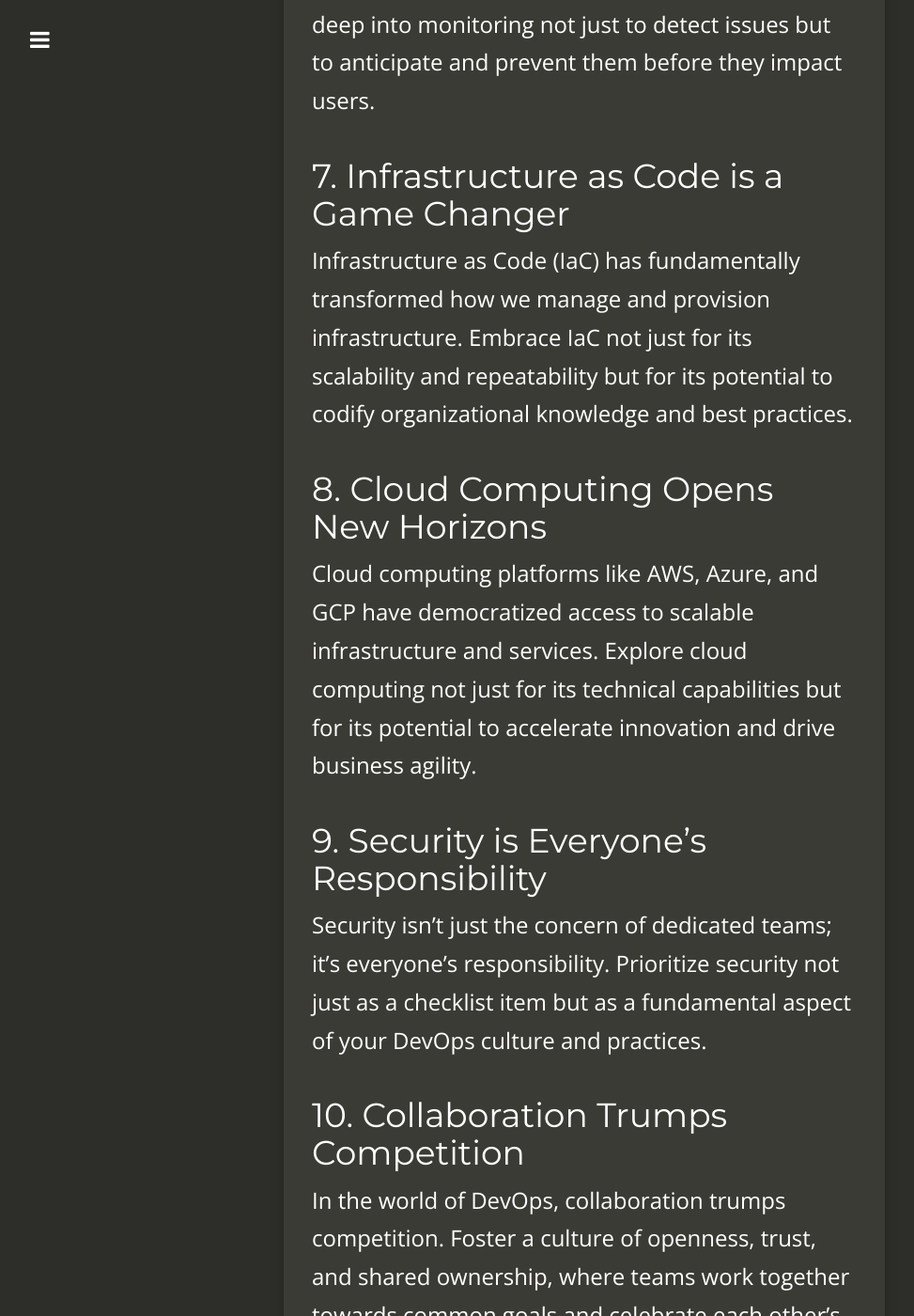
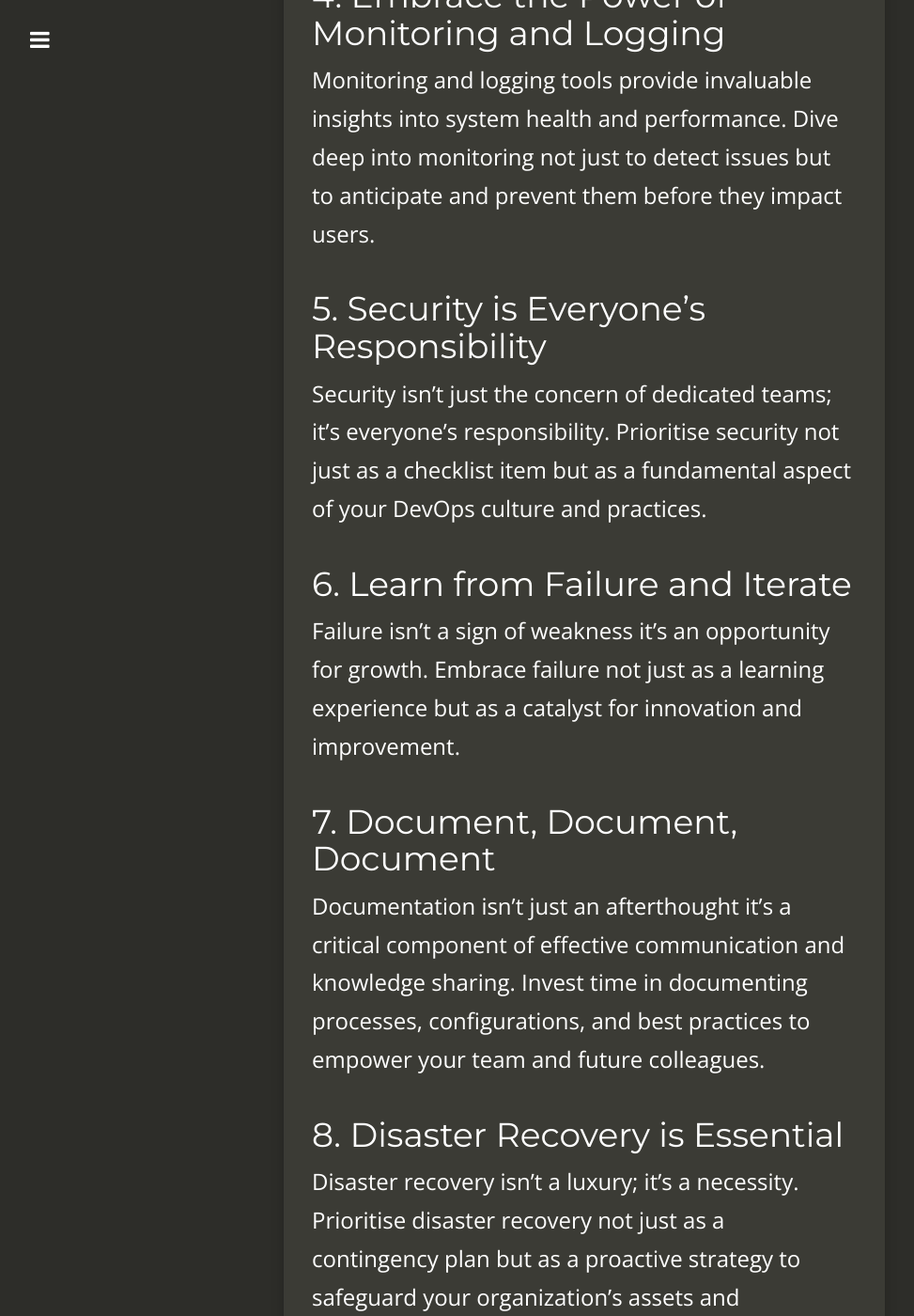
Before and after one commit to Manas-kashyap/Manas-kashyap.github.io, a Jekyll site: the page built from _posts/2024-02-01-DevOps-learning.md, in a window 1280 px wide and 1400 px high, scrolled down 2838 px. Shown: the whole window at 94% size, without its empty margins (18-991 px from the left). Built offline with Jekyll 4.4.1, drawn with Linux system fonts in a browser that asks for light colours; nearby versions of some CDN libraries; comment, search, counter and statistics services are not loaded; some of the changed text lies outside the part shown.

Commit message:
latest commit , this time just 10 points

```diff
--- a/_posts/2024-02-01-DevOps-learning.md
+++ b/_posts/2024-02-01-DevOps-learning.md
@@ -1,6 +1,6 @@
 ---
 layout:     post
-title:      20 Things to know about DevOps
+title:      DevOps Insights || Learnings from 4 Years in the Field
 date:       2024-02-01 14:00:00
 author:     Manas kashyap
 summary:    It's a summary of what i feel an aspiring DevOps Engineer should know
@@ -16,11 +16,15 @@ tags:
  - CI/CD
 ---
 
-In this Blog, I will be sharing my experience and a look back of my journey as a DevOps Engineer and what i feel an aspiring DevOps Engineer should know about.
+Hey there! If you're in college and dreaming of becoming a DevOps Engineer, then guess what? This blog is tailor-made just for you!
 
-# 20 Things Every Aspiring DevOps Engineer Should Know: Insights from My Journey
+Imagine this: you're sitting in your dorm room or library, flipping through textbooks, wondering where to start on your DevOps journey. Well, you're in luck because I've been there, done that, and I'm here to guide you through it all.
 
-As I reflect on my journey as a DevOps engineer, I've encountered various experiences that have shaped my understanding and approach to this dynamic field. Here are 20 essential things I've learned along the way, infused with personal insights and principles:
+**<u>On January 20th, 2024, I celebrated a significant milestone in my career as a DevOps Engineer—I completed four years in this exciting field! So, I'm not just talking the talk I've walked the walk.</u>**
+
+As I reflect on my journey as a DevOps engineer, I've encountered various experiences that have shaped my understanding and approach to this dynamic field. Here are 10 essential things I've learned along the way, infused with personal insights and principles:
+
+# 10 Things Every Aspiring DevOps Engineer Should Know: Insights from My Journey
 
 ## 1. Embrace the DevOps Philosophy
 
@@ -30,77 +34,41 @@ Embracing DevOps isn't just about adopting new tools; it's about fostering a cul
 
 Version control systems like Git have been my faithful companions throughout my DevOps journey. Understanding Git isn't just about mastering commands; it's about appreciating the power of collaboration and version history in software development.
 
-## 3. Automation is the Key
+## 3. Automation is the Key (Master CI/CD Pipelines)
 
 Automation has been the cornerstone of my DevOps practices. From automating repetitive tasks to orchestrating complex workflows, automation frees up time for innovation and ensures consistency across environments.
 
-## 4. Containerization is Transformative
-
-Containerization technologies like Docker have revolutionized how we build, ship, and run applications. Delve into containerization not just for its technical merits but for its potential to streamline development and deployment workflows.
-
-## 5. Master CI/CD Pipelines
-
 Continuous Integration and Continuous Delivery (CI/CD) pipelines are the arteries of modern software development. Learning to build robust pipelines isn't just about configuring tools; it's about fostering a culture of rapid feedback and iteration.
 
-## 6. Embrace the Power of Monitoring and Logging
+## 4. Embrace the Power of Monitoring and Logging
 
 Monitoring and logging tools provide invaluable insights into system health and performance. Dive deep into monitoring not just to detect issues but to anticipate and prevent them before they impact users.
 
-## 7. Infrastructure as Code is a Game Changer
+## 5. Security is Everyone's Responsibility
 
-Infrastructure as Code (IaC) has fundamentally transformed how we manage and provision infrastructure. Embrace IaC not just for its scalability and repeatability but for its potential to codify organizational knowledge and best practices.
+Security isn't just the concern of dedicated teams; it's everyone's responsibility. Prioritise security not just as a checklist item but as a fundamental aspect of your DevOps culture and practices.
 
-## 8. Cloud Computing Opens New Horizons
+## 6. Learn from Failure and Iterate
 
-Cloud computing platforms like AWS, Azure, and GCP have democratized access to scalable infrastructure and services. Explore cloud computing not just for its technical capabilities but for its potential to accelerate innovation and drive business agility.
+Failure isn't a sign of weakness it's an opportunity for growth. Embrace failure not just as a learning experience but as a catalyst for innovation and improvement.
 
-## 9. Security is Everyone's Responsibility
+## 7. Document, Document, Document
 
-Security isn't just the concern of dedicated teams; it's everyone's responsibility. Prioritize security not just as a checklist item but as a fundamental aspect of your DevOps culture and practices.
+Documentation isn't just an afterthought it's a critical component of effective communication and knowledge sharing. Invest time in documenting processes, configurations, and best practices to empower your team and future colleagues.
 
-## 10. Collaboration Trumps Competition
+## 8. Disaster Recovery is Essential
 
-In the world of DevOps, collaboration trumps competition. Foster a culture of openness, trust, and shared ownership, where teams work together towards common goals and celebrate each other's successes.
+Disaster recovery isn't a luxury; it's a necessity. Prioritise disaster recovery not just as a contingency plan but as a proactive strategy to safeguard your organization's assets and reputation.
 
-## 11. Embrace Agile Methodologies
-
-Agile methodologies like Scrum and Kanban provide a framework for iterative and adaptive software development. Embrace Agile not just for its ceremonies but for its emphasis on customer collaboration and responding to change.
-
-## 12. Learn from Failure and Iterate
-
-Failure isn't a sign of weakness; it's an opportunity for growth. Embrace failure not just as a learning experience but as a catalyst for innovation and improvement.
-
-## 13. Document, Document, Document
-
-Documentation isn't just an afterthought; it's a critical component of effective communication and knowledge sharing. Invest time in documenting processes, configurations, and best practices to empower your team and future colleagues.
-
-## 14. Test-Driven Development Builds Confidence
-
-Test-Driven Development (TDD) isn't just about writing tests; it's about designing resilient and maintainable software. Embrace TDD not just as a practice but as a mindset that promotes quality and reliability.
-
-## 15. Disaster Recovery is Essential
-
-Disaster recovery isn't a luxury; it's a necessity. Prioritize disaster recovery not just as a contingency plan but as a proactive strategy to safeguard your organization's assets and reputation.
-
-## 16. Performance Optimization Drives Excellence
-
-Performance optimization isn't just about shaving milliseconds off response times; it's about delivering exceptional user experiences. Dive deep into performance tuning not just to meet SLAs but to exceed user expectations.
-
-## 17. Networking Fundamentals Matter
+## 9. Networking Fundamentals Matter
 
 Networking fundamentals provide the backbone of modern infrastructure. Invest time in understanding networking concepts not just for troubleshooting but for designing resilient and scalable architectures.
 
-## 18. Time Management is a Skill
+## 10. Continuous Learning and Adaptability
 
-Time management isn't just about managing tasks; it's about managing priorities and energy. Cultivate effective time management habits not just to meet deadlines but to maintain balance and prevent burnout.
+The world of DevOps is vast and ever-evolving, with endless opportunities for exploration and discovery. Aspiring engineers should cultivate a mindset of continuous learning, stay updated with industry trends, and adapt to changing requirements and challenges.
 
-## 19. Community Involvement Nourishes Growth
-
-Community involvement isn't just about networking; it's about learning, sharing, and giving back. Engage with the DevOps community not just for career advancement but for personal growth and fulfillment.
-
-## 20. Stay Curious and Keep Learning
-
-Above all, stay curious and keep learning. The world of DevOps is vast and ever-evolving, with endless opportunities for exploration and discovery. Embrace each new challenge as an opportunity to expand your horizons and push the boundaries of what's possible.
+Above all, stay curious and keep learning.  Embrace each new challenge as an opportunity to expand your horizons and push the boundaries of what's possible.
 
 ---
 
```
Also changed, not shown: 8 other files.
